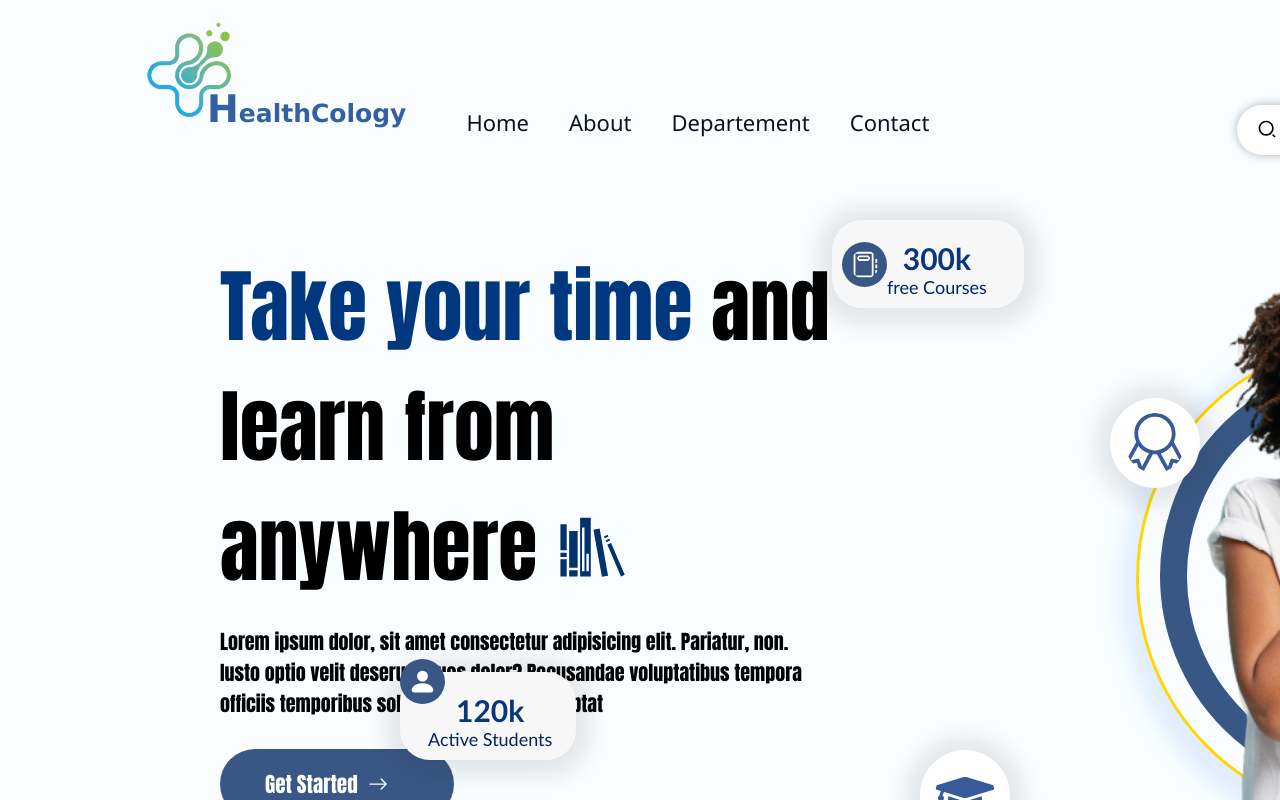
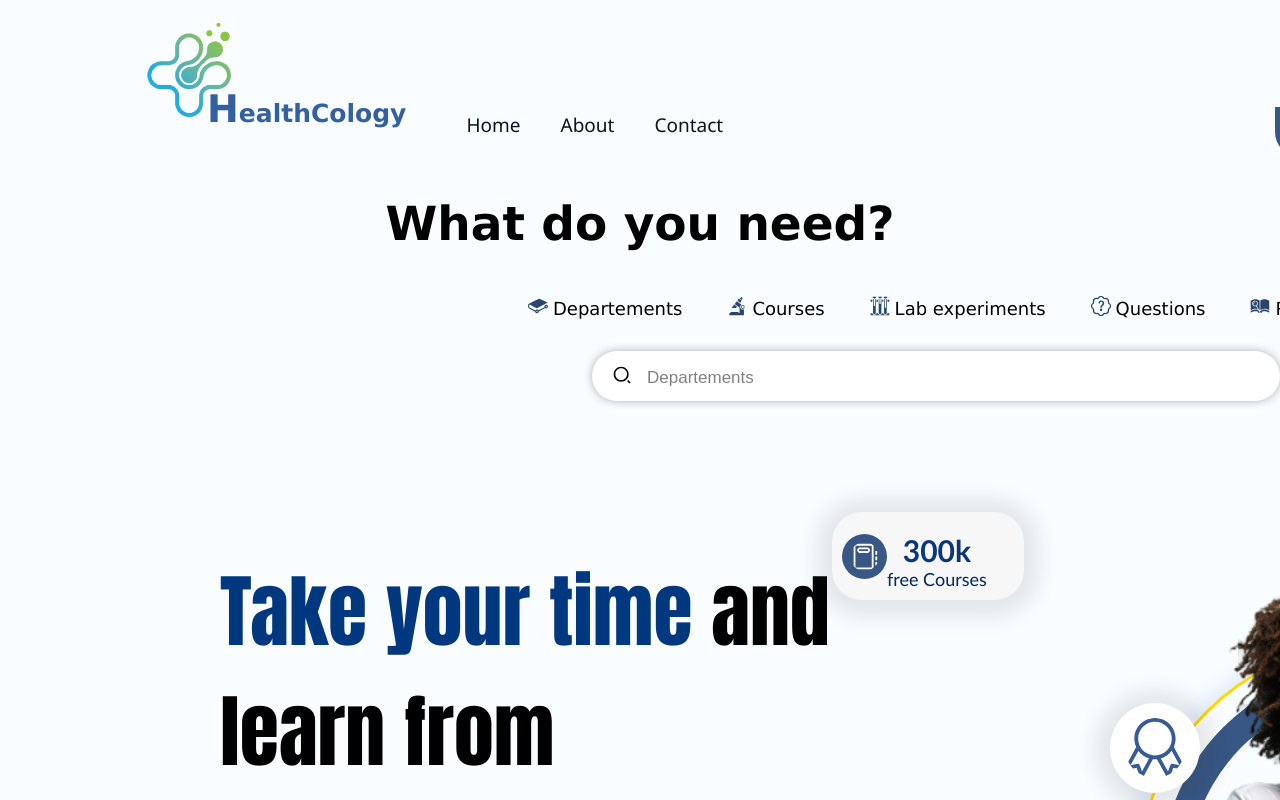
Before and after one commit to tsegayz/Healthcology, a React (Create React App) app in the folder frontend/: page /education in a window 1280 px wide. Shown: the top 800 px of the page. Built offline with nearby package versions, Linux system fonts and the light colour scheme.

Commit message:
education page search field

```diff
--- a/frontend/src/components/Educational/Education.jsx
+++ b/frontend/src/components/Educational/Education.jsx
@@ -24,6 +24,7 @@ import {
 	BsInstagram,
 	BsFacebook,
 	BsWhatsapp,
+	BsPatchQuestion,
 	BsQuestionCircleFill,
 } from "react-icons/bs";
 import { GiBookshelf } from "react-icons/gi";
@@ -32,6 +33,8 @@ import { TbLocation } from "react-icons/tb";
 import { SlBadge } from "react-icons/sl";
 import { FaGraduationCap, FaResearchgate } from "react-icons/fa";
 import { AiFillExperiment } from "react-icons/ai";
+import { GiMicroscope, GiTestTubes, GiArchiveResearch } from "react-icons/gi";
+import { SiGitbook } from "react-icons/si";
 
 function Education() {
 	const catagory = [
@@ -106,10 +109,10 @@ function Education() {
 		},
 	];
 
+	const [selectedItem, setSelectedItem] = useState(null);
 	const [isSearchActive, setIsSearchActive] = useState(false);
 
 	const data = ["balcha", "sarbet", "pharma", "tarik"];
-	const history = useHistory();
 
 	const [filteredPlaces, setFilteredPlaces] = useState([]);
 	const filterHandler = (e) => {
@@ -121,11 +124,37 @@ function Education() {
 			setFilteredPlaces(data);
 		}
 	};
+	const handleItemClick = (item) => {
+		setSelectedItem(item);
+	};
 
-	const handleItemClick = (item) => {
-		// Navigate to the location page and pass the selected item's data
-		history.push(`/courses/${item._id}`, { itemData: item });
-	};
+	const education = [
+		{
+			id: 1,
+			icon: <SiGitbook />,
+			name: "Departements",
+		},
+		{
+			id: 2,
+			icon: <GiMicroscope />,
+			name: "Courses",
+		},
+		{
+			id: 3,
+			icon: <GiTestTubes />,
+			name: "Lab experiments",
+		},
+		{
+			id: 4,
+			icon: <BsPatchQuestion />,
+			name: "Questions",
+		},
+		{
+			id: 5,
+			icon: <GiArchiveResearch />,
+			name: "Researches",
+		},
+	];
 	return (
 		<div className='education-page'>
 			<div className='navbar'>
@@ -145,29 +174,49 @@ function Education() {
 								<a href='/about'>About</a>
 							</li>
 							<li>
-								<a href='/course'>Departement</a>
-							</li>
-							<li>
 								<a href='/contact'>Contact</a>
 							</li>
 						</div>
+						<li>
+							<a href='/login'>
+								<span>
+									<IoLogInOutline style={{ fontSize: "25px" }} /> <p> Login </p>
+								</span>
+							</a>
+						</li>
+					</ul>
+				</div>
+			</div>
+
 			<div className='search-container'>
+				<h1> What do you need?</h1>
+				<div className='category-container'>
+					{education.map((item) => (
+						<div
+							className={`category-map ${
+								selectedItem?.id === item.id ? "selected" : ""
+							}`}
+							key={item.id}
+							onClick={() => handleItemClick(item)}
+						>
+							<span>{item.icon}</span>
+							<p>{item.name}</p>
+						</div>
+					))}
+				</div>
 				<div className='search-bar'>
 					<button className='search-icon'>
 						<RiSearch2Line style={{ color: "black", fontSize: "20px" }} />
 					</button>
 					<input
-									className='input-field'
+						className={`input-field ${isSearchActive ? "active" : ""}`}
 						type='text'
 						onFocus={() => setIsSearchActive(true)}
 						onBlur={() => setIsSearchActive(false)}
 						onChange={filterHandler}
-									placeholder='Search hospitals, pharmacy .....'
+						placeholder={selectedItem ? selectedItem.name : "Departements"}
 					/>
 				</div>
-							<hr
-								className={`horizontal-line ${isSearchActive ? "active" : ""}`}
-							/>
 				{isSearchActive && (
 					<div className='search-results'>
 						{filteredPlaces.length === 0 && (
@@ -214,18 +263,6 @@ function Education() {
 					</div>
 				)}
 			</div>
-
-						<li>
-							<a href='/login'>
-								<span>
-									<IoLogInOutline style={{ fontSize: "25px" }} /> <p> Login </p>
-								</span>
-							</a>
-						</li>
-					</ul>
-				</div>
-			</div>
-
 			<section>
 				<div className='home-header'>
 					<div className='first-col'>
@@ -302,8 +339,8 @@ function Education() {
 											borderRadius: "50%",
 											padding: "8px",
 											color: "white",
-											marginTop: "-70px",
-											marginLeft: "-10px",
+											marginTop: "-20px",
+											marginLeft: "0px",
 											marginRight: "-17px",
 										}}
 									/>
--- a/frontend/src/index.css
+++ b/frontend/src/index.css
@@ -850,14 +850,70 @@ body {
 	background-color: #f9fdff;
 }
 .education-page .menu-left {
-	margin-right: 18em;
+	margin-right: 32em;
 }
+.education-page .menu-left li a {
+	font-size: 19px;
+	margin-top: 5px;
+}
+.category-container{
+	margin: 20px 33em;
+}
+.category-map {
+  display: flex;
+  align-items: center;
+  margin-right: 45px;
+  position: relative;
+}
+
+.category-map span {
+	color: rgba(10, 41, 87, 0.87);
+  font-size: 20px;
+  margin-right: 5px;
+}
+
+.category-map p {
+  margin: 0;
+  font-family: 'Lucida Sans Unicode', Geneva, Verdana, sans-serif;
+  font-size: 18px;
+  white-space: nowrap;
+}
+
+.category-map::before {
+  content: "";
+  position: absolute;
+  bottom: -5px;
+  left: 0;
+  width: 0;
+  height: 2px;
+  background-color: rgba(10, 41, 87, 0.87);
+  transition: width 0.3s ease;
+}
+
+.category-map:hover::before {
+  width: 100%;
+}
+
 .education-page .search-bar {
+	margin-top: 30px;
+	width: 43em;
+	margin-left: 37em;
+	margin-bottom: 5em;
 	box-shadow: 0px 0px 10px rgba(0, 0, 0, 0.3);
 }
+.education-page .category-container {
+  display: flex;
+}
+.education-page .search-container h1{
+	font-size: 47px;
+	margin: 0;
+	margin-top: 20px;
+	margin-bottom: 45px;
+	font-family: 'Lucida Sans Unicode', Geneva, Verdana, sans-serif;
+}
 .education-page .search-bar:focus-within {
-	width: 34em;
-	z-index: 9999;
+	width: 43em;
+	z-index: 55;
 	border-radius: 6px;
 	background-color: white;
 	border-bottom-left-radius: 0;
@@ -865,8 +921,10 @@ body {
 	box-shadow: 0px 0px 15px rgba(0, 0, 0, 0.3);
 }
 .education-page .search-results {
-	z-index: 9999;
-	right: 11em;
+	z-index: 55;
+	width: 43em;
+	left: 37em;
+	top: 25em;
 	box-shadow: 0px 15px 15px -5px rgba(0, 0, 0, 0.3);
 }
 .education-page .menu-left li {
@@ -965,14 +1023,14 @@ body {
 
 .circle.circle-1 {
 	border: 3px gold solid;
-	top: 21.1em;
+	top: 40em;
 	left: 71em;
 	box-shadow: 0 10px 20px 15px rgba(184, 212, 255, 0.384);
 }
 
 .circle.circle-2 {
 	border: 27px rgb(56, 87, 133) solid;
-	top: 22.5em;
+	top: 41.5em;
 	left: 72.5em;
 	width: 27em;
 	height: 27em;
@@ -985,7 +1043,7 @@ body {
 	display: flex;
 	align-items: center;
 	right: 16em;
-	top: 220px;
+	top: 32em;
 	width: 12em;
 	padding: 10px;
 	z-index: 7;
@@ -1011,7 +1069,7 @@ body {
 	display: flex;
 	align-items: center;
 	right: 44em;
-	top: 42em;
+	top: 62em;
 	width: 11em;
 	padding: 10px;
 	font-family: "Gill Sans", "Gill Sans MT", Calibri, "Trebuchet MS", sans-serif;
```
Lines whose indentation alone changed are shown as unchanged.
